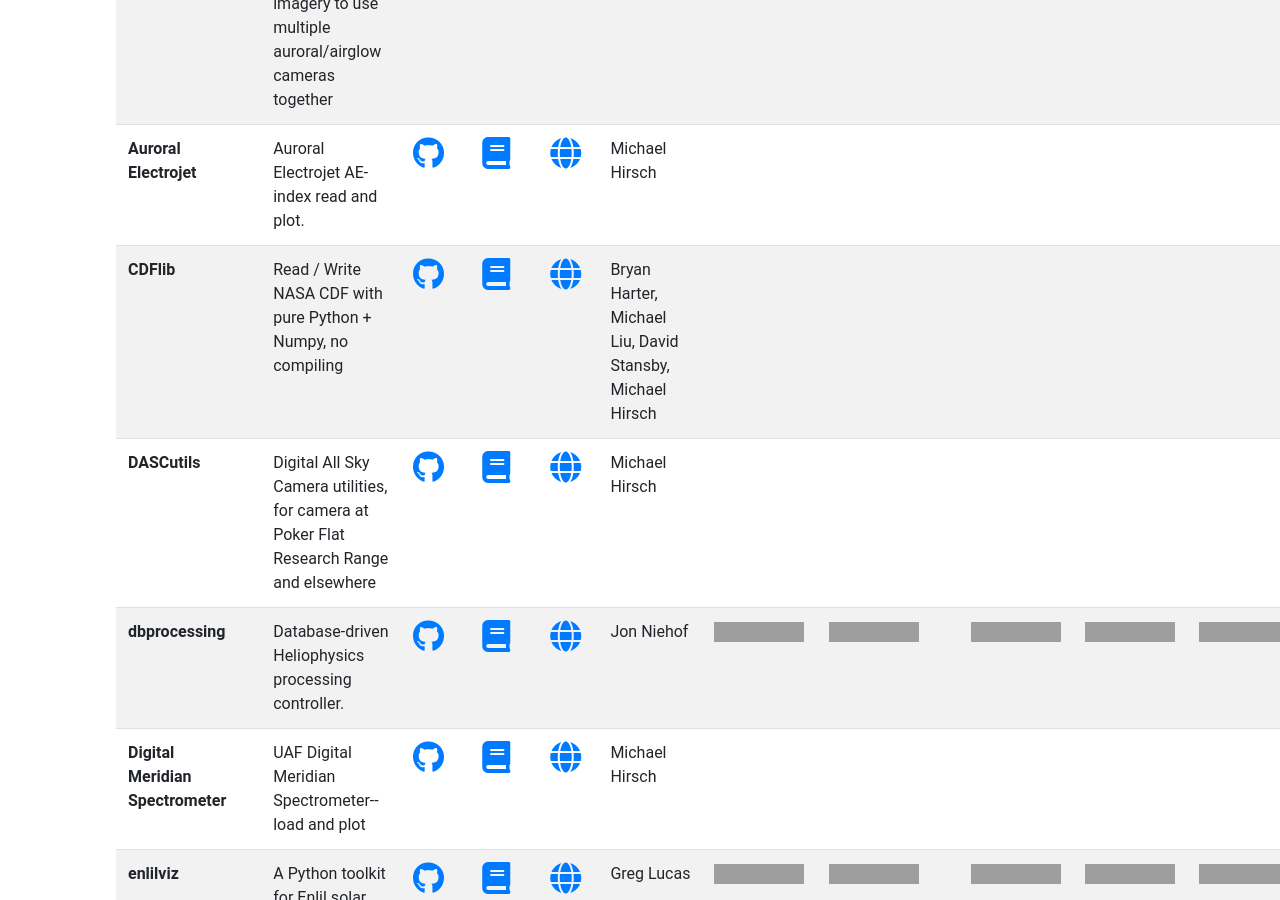
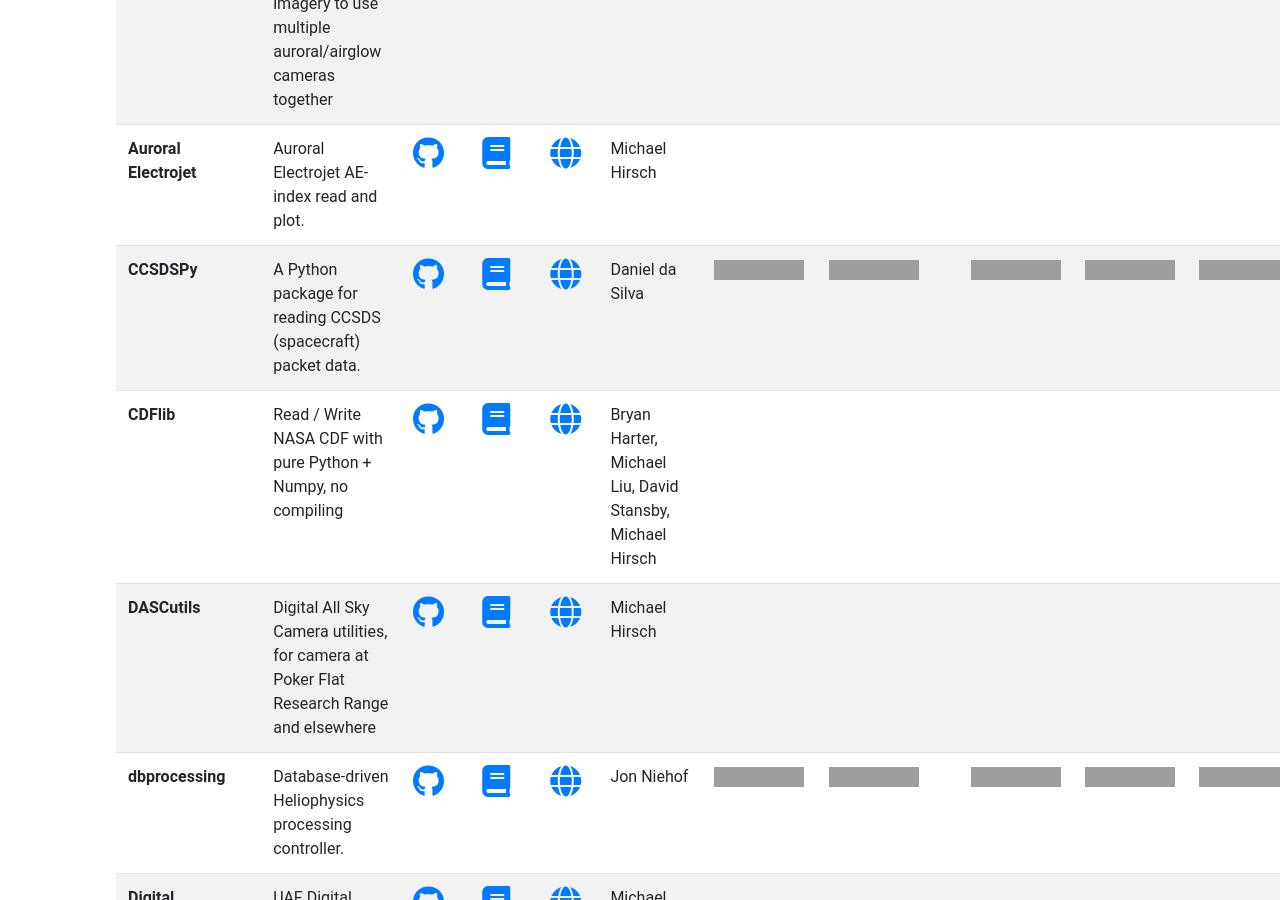
Before and after one commit to heliophysicsPy/heliophysicsPy.github.io, a Jekyll site: the page built from _pages/projects.html, in a window 1280 px wide and 900 px high, scrolled down 2737 px, cut to the strip 0-900 px from the top of the window. Built offline with Jekyll 4.4.1, drawn with Linux system fonts in a browser that asks for light colours; nearby versions of some CDN libraries; grey boxes are pictures that could not be loaded.

Commit message:
Add CCSDSPy

```diff
--- a/_data/projects.yml
+++ b/_data/projects.yml
@@ -34,6 +34,20 @@
   logo: https://avatars3.githubusercontent.com/u/22352442?s=460&v=4
   contact: Bryan Harter, Michael Liu, David Stansby, Michael Hirsch
   keywords: ["magnetosphere","ionosphere_thermosphere_mesosphere","specific"]
+
+- name: CCSDSPy
+  code: https://github.com/ccsdspy/ccsdspy/
+  description: A Python package for reading CCSDS (spacecraft) packet data.
+  docs: "https://docs.ccsdspy.org/en/latest/#"
+  logo: https://docs.ccsdspy.org/en/latest/_static/logo.png
+  contact: Daniel da Silva
+  keywords: ["ccsds","specific", "heliosphere", "ionosphere_thermosphere_mesosphere", "magnetosphere"]
+  community: ["https://img.shields.io/badge/Good-brightgreen.svg", "Good"]
+  documentation: ["https://img.shields.io/badge/Good-brightgreen.svg", "Good"]
+  testing: ["https://img.shields.io/badge/Good-brightgreen.svg", "Good"]
+  software_maturity: ["https://img.shields.io/badge/Good-brightgreen.svg", "Good"]
+  python3: ["https://img.shields.io/badge/Good-brightgreen.svg", "Good"]
+  license: ["https://img.shields.io/badge/Good-brightgreen.svg", "Good"]
 
 - name: "dbprocessing"
   description: "Database-driven Heliophysics processing controller."
```
